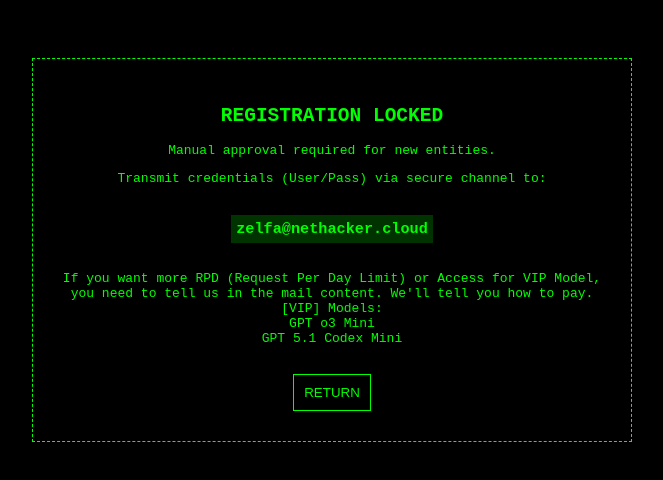
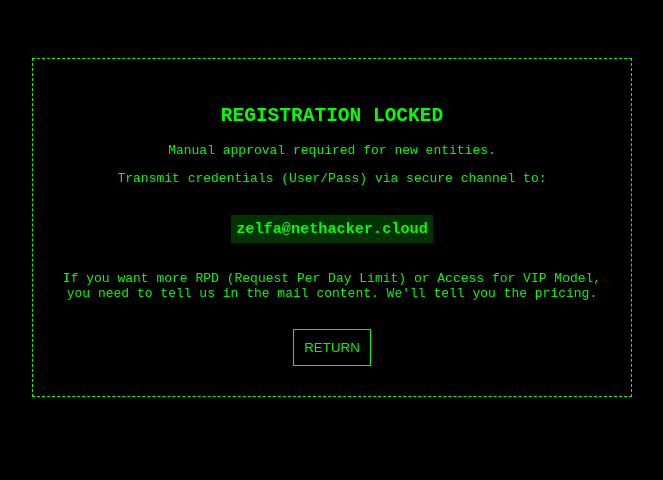
Before and after one commit to NeuralNexusLab-nh/Zelfa, a website: page pages/create.html in a window 1280 px wide. Shown: the whole page, without its empty margins (308-971 px from the left). Drawn offline with Linux system fonts and the light colour scheme.

Commit message:
Update create.html

```diff
--- a/pages/create.html
+++ b/pages/create.html
@@ -15,7 +15,7 @@
         <p>Transmit credentials (User/Pass) via secure channel to:</p>
         <h3 style="background:#003300; display:inline-block; padding:5px;">zelfa@nethacker.cloud</h3>
         <br>
-        <p>If you want more RPD (Request Per Day Limit) or Access for VIP Model, <br>you need to tell us in the mail content. We'll tell you how to pay.<br>[VIP] Models:<br>GPT o3 Mini<br>GPT 5.1 Codex Mini</p>
+        <p>If you want more RPD (Request Per Day Limit) or Access for VIP Model, <br>you need to tell us in the mail content. We'll tell you the pricing.</p>
         <br>
         <button onclick="location.href='/'" style="background:0; border:1px solid #0f0; color:#0f0; padding:10px; cursor:pointer;">RETURN</button>
     </div>
```
